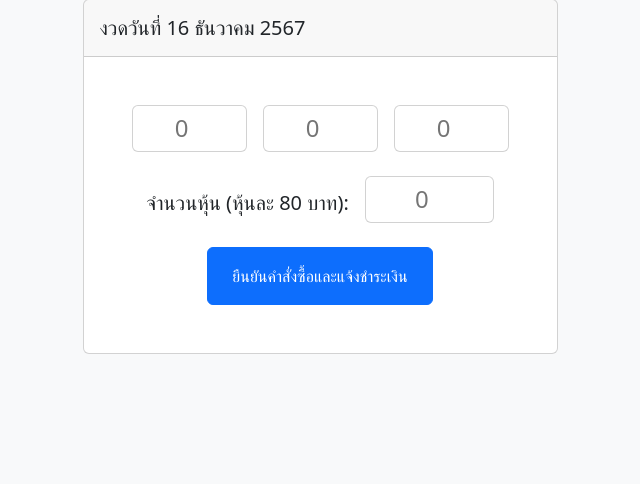
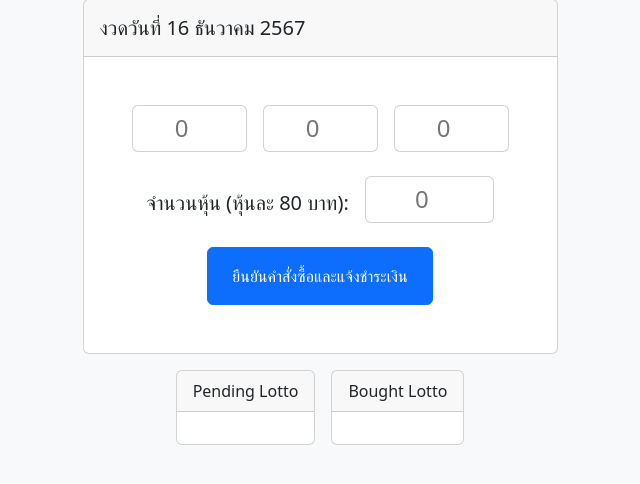
Before and after one commit to TheoMan8520/lotto, a Django app: page /buy in a window 1280 px wide. Shown: the part 95-579 px from the top of the page, without its empty margins (320-960 px from the left). Run offline with Django 5.2, Linux system fonts and the light colour scheme; the visitor is signed in with stand-in values (Sample User, id 1); data that the repository does not hold is empty; some libraries are stand-ins or nearby versions.

Commit message:
View lotto in buy lotto page

```diff
--- a/app/templates/buy_lotto.html
+++ b/app/templates/buy_lotto.html
@@ -22,6 +22,34 @@
                     </form>
                 </div>
             </div>
+            <div class="d-flex g-10">
+                <!-- รอยืนยัน -->
+                <div class="card">
+                    <div class="card-header">
+                        Pending Lotto
+                    </div>
+                    <div class="card-body">
+                        {% if pending_transactions %}
+                            {% for transaction in pending_transactions %}
+                                <p>{{ transaction.lotto }}</p>
+                            {% endfor %}
+                        {% endif %}
+                    </div>
+                </div>
+                <!-- สำเร็จแล้ว -->
+                <div class="card">
+                    <div class="card-header">
+                        Bought Lotto
+                    </div>
+                    <div class="card-body">
+                        {% if successful_transactions %}
+                            {% for transaction in successful_transactions %}
+                                <p>{{ transaction.lotto }}</p>
+                            {% endfor %}
+                        {% endif %}
+                    </div>
+                </div>
+            </div>
         {% endif %}
     </div>
 {% endblock %}
--- a/app/views.py
+++ b/app/views.py
@@ -72,7 +72,12 @@ class BuyLottoView(View):
     success_url=reverse_lazy('lotto:main')
     def get(self, request):
         if request.user.is_authenticated:
-            ctx = {}
+            successful_transactions = Transaction.objects.filter(status="คำสั่งซื้อสำเร็จ")
+            pending_transactions = Transaction.objects.filter(status="รอการยืนยันการชำระเงิน")
+            ctx = {
+                "successful_transactions": successful_transactions,
+                "pending_transactions": pending_transactions
+            }
             return render(request, self.template_name, ctx)
         else:
             return redirect(self.success_url)
```
